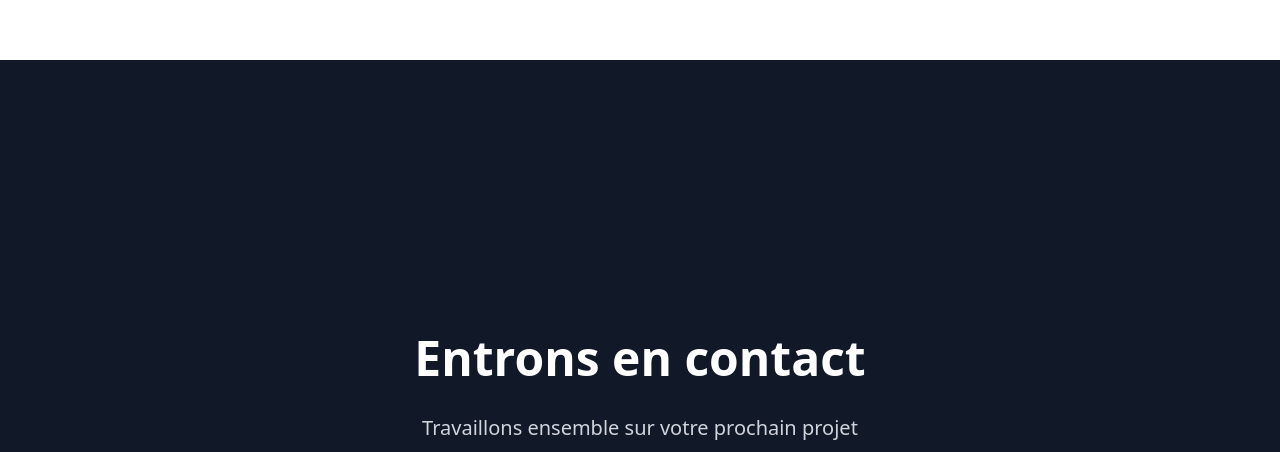
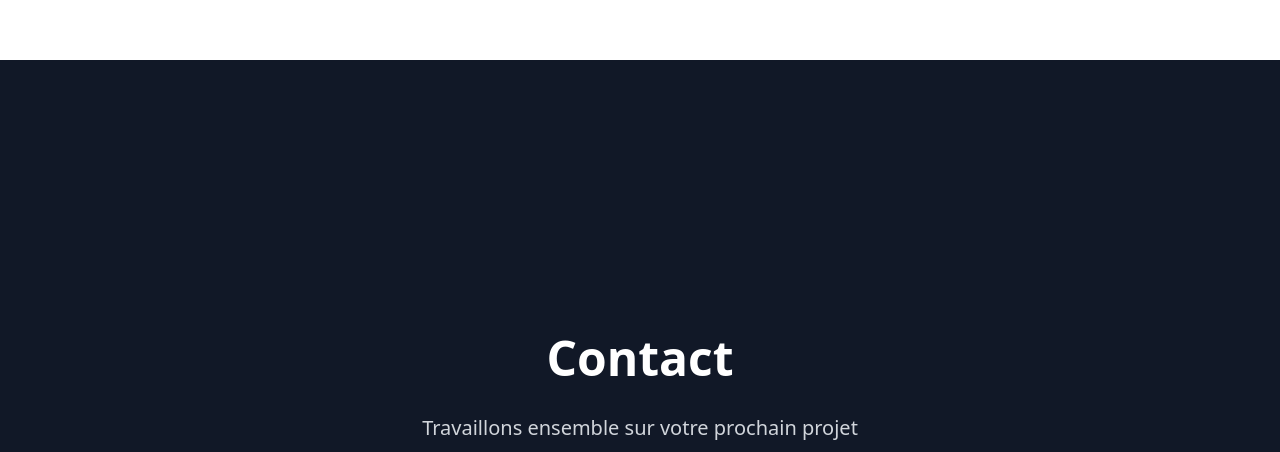
Before and after one commit to ahmedobeidi/myportfolio, a plain HTML site: page index.html in a window 1280 px wide. Shown: the part 3140-3592 px from the top of the page. Drawn offline with nearby package versions, Linux system fonts and the light colour scheme.

Commit message:
MODIFY: Contact section

```diff
--- a/index.html
+++ b/index.html
@@ -227,7 +227,7 @@
   <section id="contact" class="h-screen w-full flex items-center justify-center bg-gray-900 text-white">
     <div class="max-w-4xl mx-auto px-6 text-center">
       <h2 class="font-raleway text-4xl lg:text-5xl font-bold mb-8">
-        Entrons en contact
+        Contact
       </h2>
       <p class="text-xl text-gray-300 mb-8">
         Travaillons ensemble sur votre prochain projet
```
